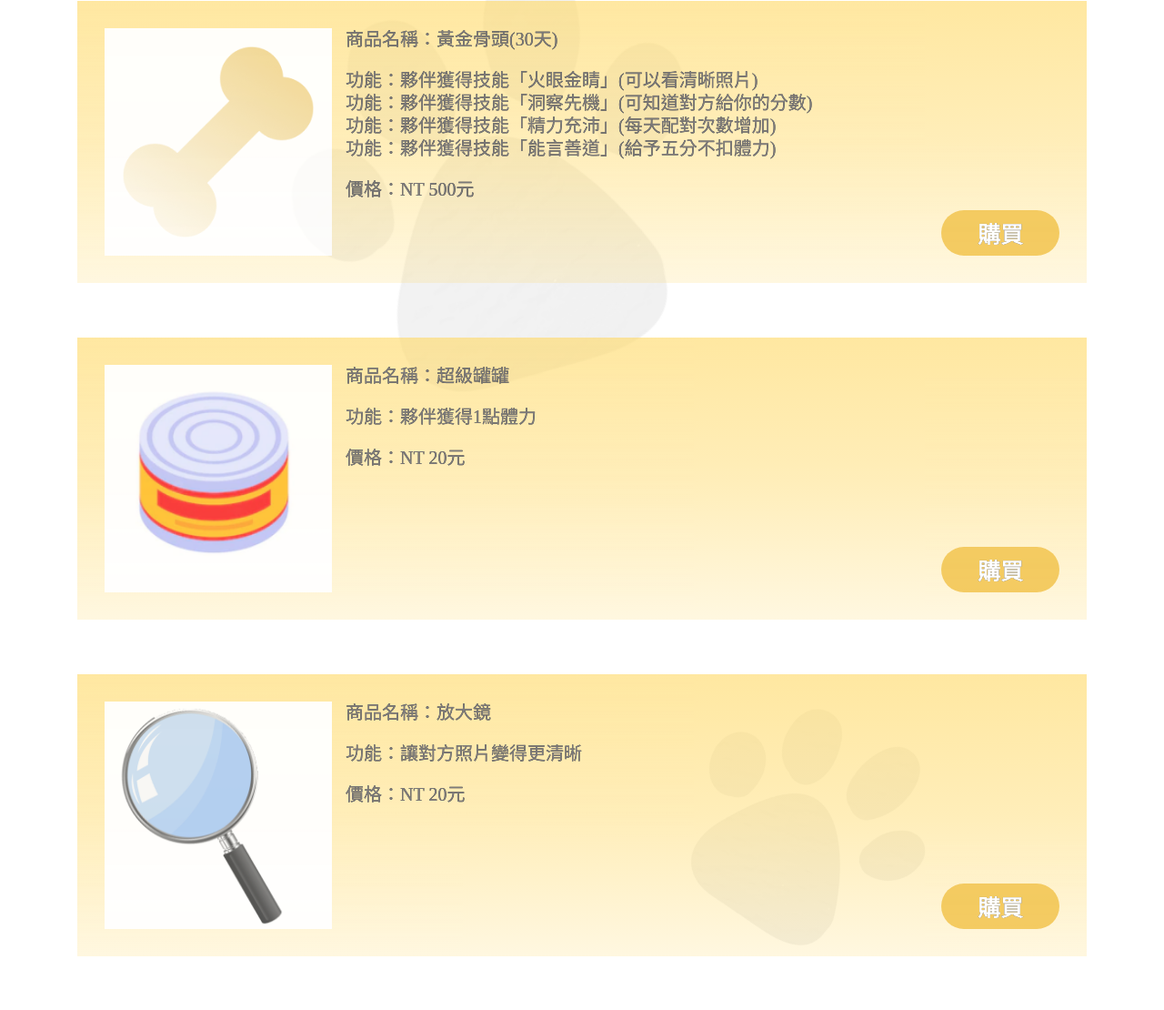
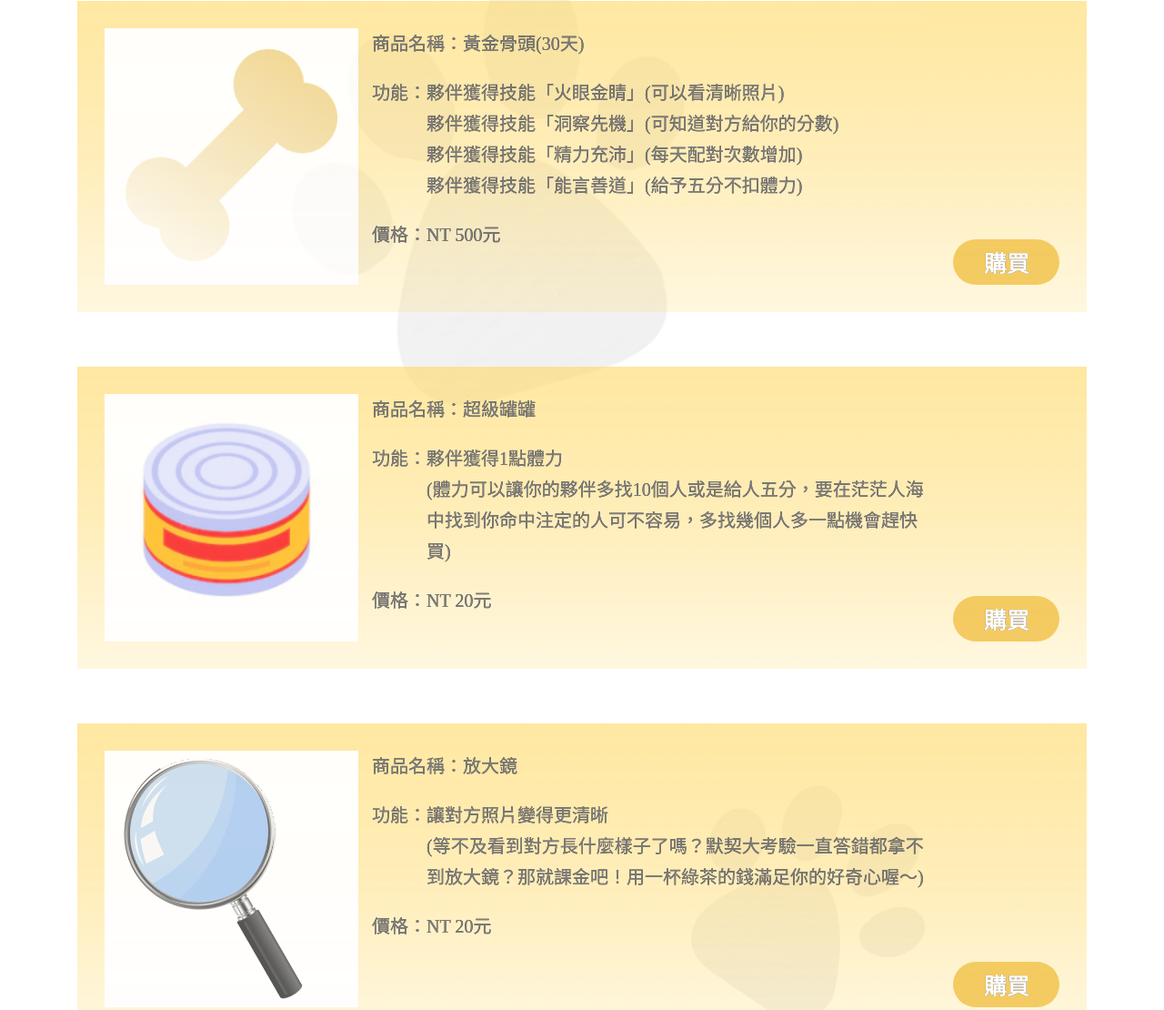
Before and after one commit to h07850225/CGD102, a plain HTML site: page store.html in a window 1280 px wide. Shown: the part 349-1459 px from the top of the page at 91% size. Drawn offline with Linux system fonts and the light colour scheme.

Commit message:
字間距修改、商店物品文字修改

```diff
--- a/CSS/hearttest.css
+++ b/CSS/hearttest.css
@@ -54,6 +54,7 @@ h1{
     color: #827F7F;
     margin-bottom: 25px;
     font-size: 22px;
+    line-height: 1.7;
 }
 /* 下一頁 */
 .button{
--- a/CSS/index.css
+++ b/CSS/index.css
@@ -944,8 +944,7 @@
 }
 /* 商品卡片圖片 */
 .shop-card-pic{
-    width: 250px;
-    height: 250px;
+    width: 30%;
     background-color: #fff;
     opacity: 0.95;
 
@@ -960,14 +959,17 @@
     text-align: left;
     align-self: flex-start;
     padding: 0 15px;
+    width: 70%;
 }
 .shop-card-text h3,.shop-card-text p,.shop-card-text .price{
     font-size: 20px;
     margin-bottom: 20px;
     color: #5e5c5c;
-    line-height: 25px;
+    line-height: 1.7;
     font-weight: 500;
     font-size: 20px;
+    text-indent: -3em;
+    padding-left:3em ;
 }
 /* 購買按鈕 */
 .shop-list-card button{
--- a/CSS/lostsingle.css
+++ b/CSS/lostsingle.css
@@ -68,7 +68,7 @@ h1{
     margin: auto;
     flex-grow: 1;
     color: #827F7F;
-    line-height: 25px;
+    line-height: 1.5;
     font-weight: 500;
     font-size: 20px;
     flex-grow: 1;
--- a/CSS/raiders.css
+++ b/CSS/raiders.css
@@ -70,7 +70,7 @@ h1{
 }
 .text h2{
     font-size: 30px;
-    color: #BA2727E0;
+    color: rgb(199, 152, 30);
     margin-bottom: 14px;
 }
 .text p{
@@ -78,7 +78,7 @@ h1{
 }
 .text p:nth-child(2){
     font-size: 25px;
-    color: #ccc;
+    color: #BA2727E0;
     margin-bottom: 14px;
 }
 .column a,.column a:visited, .column a:link{
--- a/CSS/store.css
+++ b/CSS/store.css
@@ -62,19 +62,18 @@ h1{
     opacity: .8;
     box-sizing: border-box;
     position: relative;
+    min-height: 300px;
 
 }
 /* 商品卡片圖片 */
 .shop-card-pic{
-    width: 250px;
-    height: 250px;
+    width: 30%;
     background-color: #fff;
     opacity: 0.95;
 
 }
 .shop-card-pic img{
     width: 100%;
-    height: 100%;
 }
 /* 商品介紹 */
 .shop-card-text{
@@ -82,14 +81,17 @@ h1{
     text-align: left;
     align-self: flex-start;
     padding: 0 15px;
+    width: 70%;
 }
 .shop-card-text h3,.shop-card-text p,.shop-card-text .price{
     font-size: 20px;
     margin-bottom: 20px;
     color: #5e5c5c;
-    line-height: 25px;
+    line-height: 1.7;
     font-weight: 500;
     font-size: 20px;
+    text-indent: -3em;
+    padding-left:3em ;
 }
 /* 購買按鈕 */
 .shop-list-card button{
--- a/store.html
+++ b/store.html
@@ -68,7 +68,7 @@
                             商品名稱：黃金骨頭(30天)
                         </h3>
                         <p>
-                            功能：夥伴獲得技能「火眼金睛」(可以看清晰照片)<br><span>功能：夥伴獲得技能</span>「洞察先機」(可知道對方給你的分數)<br><span>功能：夥伴獲得技能</span>「精力充沛」(每天配對次數增加)<br><span>功能：夥伴獲得技能</span>「能言善道」(給予五分不扣體力)
+                            功能：夥伴獲得技能「火眼金睛」(可以看清晰照片)<br><span>夥伴獲得技能</span>「洞察先機」(可知道對方給你的分數)<br><span>夥伴獲得技能</span>「精力充沛」(每天配對次數增加)<br><span>夥伴獲得技能</span>「能言善道」(給予五分不扣體力)
                         </p>
                         <div class="price">
                             價格：NT 500元
@@ -91,7 +91,8 @@
                             商品名稱：超級罐罐
                         </h3>
                         <p>
-                            功能：夥伴獲得1點體力
+                            功能：夥伴獲得1點體力<br>
+                            (體力可以讓你的夥伴多找10個人或是給人五分，要在茫茫人海中找到你命中注定的人可不容易，多找幾個人多一點機會趕快買)
                         </p>
                         <div class="price">
                             價格：NT 20元
@@ -114,7 +115,8 @@
                             商品名稱：放大鏡
                         </h3>
                         <p>
-                            功能：讓對方照片變得更清晰
+                            功能：讓對方照片變得更清晰<br>
+                            (等不及看到對方長什麼樣子了嗎？默契大考驗一直答錯都拿不到放大鏡？那就課金吧！用一杯綠茶的錢滿足你的好奇心喔～)
                         </p>
                         <div class="price">
                             價格：NT 20元
@@ -137,7 +139,8 @@
                             商品名稱：水晶球(7天)
                         </h3>
                         <p>
-                            功能：可以看對方給你的評分
+                            功能：可以看對方給你的評分<br>
+                            (是不是很好奇自己在別人心中的分數呢？害怕自己打的分數太低，錯過了其他人嗎？趕快買個水晶球看看吧！)
                         </p>
                         <div class="price">
                             價格：NT 150元
```
Also changed, not shown: index.html (+2 -1 lines).
